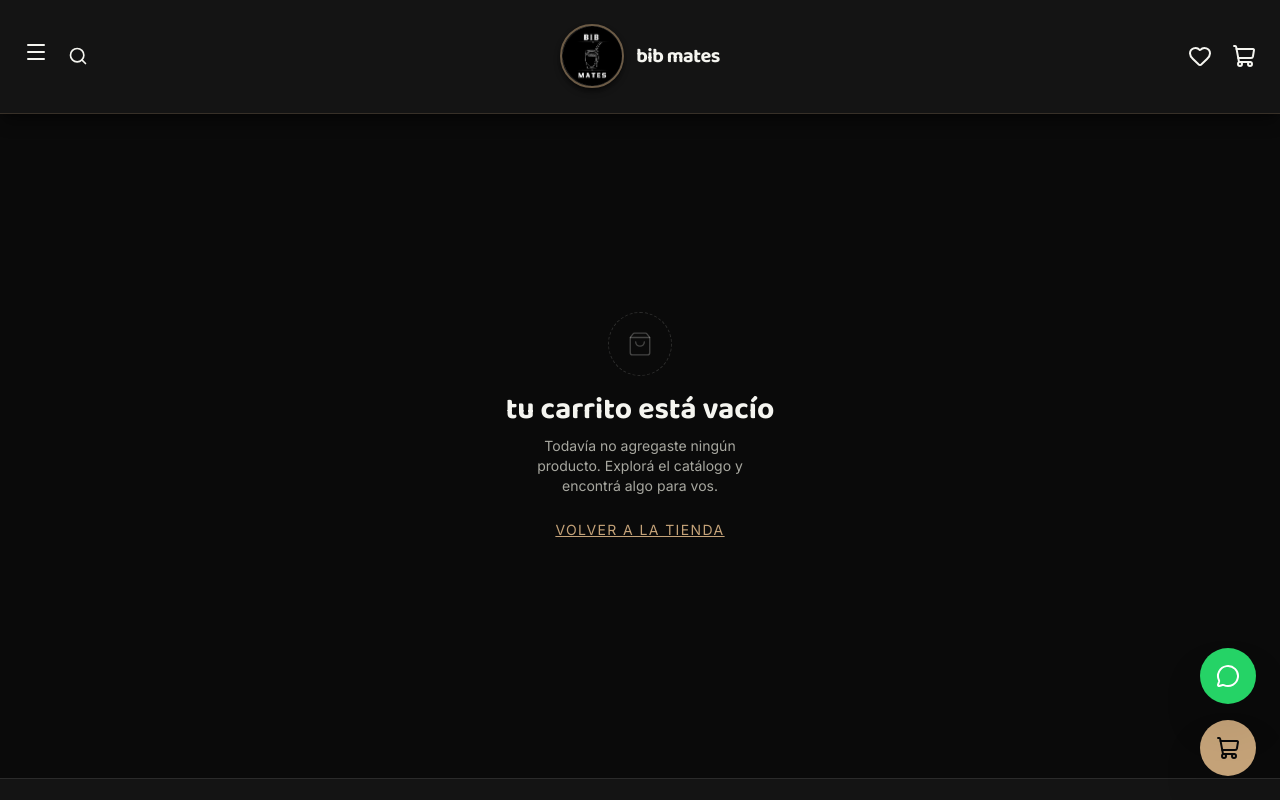
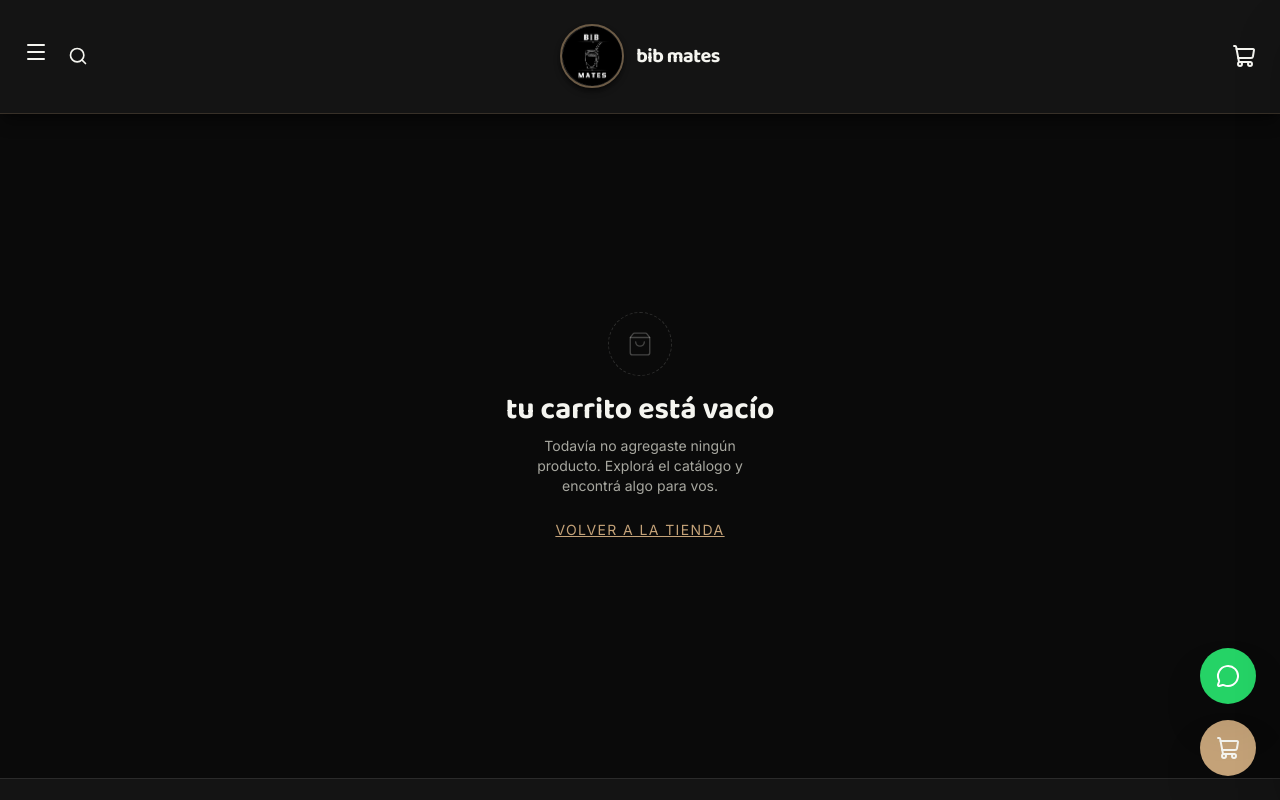
Before and after one commit to Daaneri/bib-mates-frontend, a React (Vite) app: page /cart in a window 1280 px wide. Shown: the top 800 px of the page. Built offline with nearby package versions, Linux system fonts and the light colour scheme.

Commit message:
Tu mensaje del commit

```diff
--- a/src/App.jsx
+++ b/src/App.jsx
@@ -1,4 +1,4 @@
-import { BrowserRouter as Router, Routes, Route, useLocation } from 'react-router-dom';
+import { BrowserRouter as Router, Routes, Route } from 'react-router-dom';
 import { MessageCircle } from 'lucide-react';
 import { CartProvider } from './context/CartContext';
 import { Toaster } from 'sonner';
@@ -15,43 +15,11 @@ import Opiniones from './components/Opiniones';
 import Footer from './components/Footer';
 import FloatingCart from './components/FloatingCart';
 import ProtectedRoute from './components/ProtectedRoute';
-import Favoritos from './components/Favoritos';
-import NotFound from './components/NotFound';
+import CartDrawer from './components/CartDrawer';
 
 // Componentes Administrativos
 import AdminDashboard from './pages/AdminDashboard';
 import Login from './pages/Login';
-
-function PublicRoutes() {
-  const location = useLocation();
-
-  return (
-    <div className="min-h-screen flex flex-col font-sans bg-bib-black text-bib-white selection:bg-bib-red selection:text-bib-black">
-      <Toaster position="bottom-right" richColors />
-      <Navbar />
-      <FloatingCart />
-
-      <a href={`https://wa.me/${siteConfig.whatsapp}`} target="_blank" rel="noopener noreferrer"
-        className="fixed bottom-24 right-6 z-50 bg-[#25D366] text-white p-4 rounded-full shadow-2xl hover:scale-110 transition-all duration-300">
-        <MessageCircle size={24} />
-      </a>
-
-      <main key={location.pathname} className="flex-grow animate-fade-in">
-        <Routes location={location}>
-          <Route path="/" element={<Home />} />
-          <Route path="/cart" element={<div className="p-8 max-w-4xl mx-auto min-h-[60vh] mt-10"><CartPage /></div>} />
-          <Route path="/producto/:id" element={<div className="p-8 max-w-6xl mx-auto min-h-[60vh] mt-10"><ProductDetail /></div>} />
-          <Route path="/about" element={<div className="p-8 max-w-4xl mx-auto min-h-[60vh] mt-10"><About /></div>} />
-          <Route path="/opiniones" element={<div className="p-8 max-w-4xl mx-auto min-h-[60vh] mt-10"><Opiniones /></div>} />
-          <Route path="/checkout/entrega" element={<CheckoutEntrega />} />
-          <Route path="/favoritos" element={<div className="p-8 max-w-4xl mx-auto min-h-[60vh] mt-10"><Favoritos /></div>} />
-          <Route path="*" element={<NotFound />} />
-        </Routes>
-      </main>
-      <Footer />
-    </div>
-  );
-}
 
 function App() {
   return (
@@ -67,7 +35,31 @@ function App() {
           } />
 
           {/* RUTAS PÚBLICAS */}
-          <Route path="*" element={<PublicRoutes />} />
+          <Route path="*" element={
+            <div className="min-h-screen flex flex-col font-sans bg-bib-black text-bib-white selection:bg-bib-red selection:text-bib-white">
+              <Toaster position="bottom-right" richColors />
+              <Navbar />
+              <FloatingCart />
+              <CartDrawer />
+
+              <a href={`https://wa.me/${siteConfig.whatsapp}`} target="_blank" rel="noopener noreferrer"
+                className="fixed bottom-24 right-6 z-50 bg-[#25D366] text-white p-4 rounded-full shadow-2xl hover:scale-110 transition-all duration-300">
+                <MessageCircle size={24} />
+              </a>
+
+              <main className="flex-grow">
+                <Routes>
+                  <Route path="/" element={<Home />} />
+                  <Route path="/cart" element={<div className="p-8 max-w-4xl mx-auto min-h-[60vh] mt-10"><CartPage /></div>} />
+                  <Route path="/producto/:id" element={<div className="p-8 max-w-6xl mx-auto min-h-[60vh] mt-10"><ProductDetail /></div>} />
+                  <Route path="/about" element={<div className="p-8 max-w-4xl mx-auto min-h-[60vh] mt-10"><About /></div>} />
+                  <Route path="/opiniones" element={<div className="p-8 max-w-4xl mx-auto min-h-[60vh] mt-10"><Opiniones /></div>} />
+                  <Route path="/checkout/entrega" element={<CheckoutEntrega />} />
+                </Routes>
+              </main>
+              <Footer />
+            </div>
+          } />
         </Routes>
       </Router>
     </CartProvider>
--- /dev/null
+++ b/src/components/CartDrawer.jsx
@@ -0,0 +1,120 @@
+import { useEffect } from 'react';
+import { Link } from 'react-router-dom';
+import { X, Minus, Plus, Trash2, ShoppingBag } from 'lucide-react';
+import { useCart } from '../context/CartContext';
+
+export default function CartDrawer() {
+  const { cart, removeFromCart, updateQuantity, isDrawerOpen, closeDrawer } = useCart();
+  const total = cart.reduce((acc, item) => acc + item.price * item.quantity, 0);
+
+  // Bloquea el scroll del fondo mientras el drawer está abierto
+  useEffect(() => {
+    document.body.style.overflow = isDrawerOpen ? 'hidden' : '';
+    return () => {
+      document.body.style.overflow = '';
+    };
+  }, [isDrawerOpen]);
+
+  // Cierra con la tecla Escape
+  useEffect(() => {
+    function handleKeyDown(e) {
+      if (e.key === 'Escape') closeDrawer();
+    }
+    window.addEventListener('keydown', handleKeyDown);
+    return () => window.removeEventListener('keydown', handleKeyDown);
+  }, [closeDrawer]);
+
+  return (
+    <>
+      {/* Overlay oscuro de fondo */}
+      <div
+        onClick={closeDrawer}
+        aria-hidden="true"
+        className={`fixed inset-0 bg-black/60 z-[60] transition-opacity duration-300 ${
+          isDrawerOpen ? 'opacity-100 pointer-events-auto' : 'opacity-0 pointer-events-none'
+        }`}
+      />
+
+      {/* Panel lateral */}
+      <div
+        role="dialog"
+        aria-modal="true"
+        aria-label="Carrito de compras"
+        className={`fixed top-0 right-0 h-full w-full sm:w-[420px] bg-bib-dark z-[70] shadow-2xl flex flex-col transition-transform duration-300 ease-in-out ${
+          isDrawerOpen ? 'translate-x-0' : 'translate-x-full'
+        }`}
+      >
+        <div className="flex items-center justify-between p-5 sm:p-6 border-b border-bib-white/10 shrink-0">
+          <h2 className="text-sm font-medium text-bib-white uppercase tracking-widest">
+            Tu carrito {cart.length > 0 && `(${cart.reduce((a, i) => a + i.quantity, 0)})`}
+          </h2>
+          <button onClick={closeDrawer} className="text-bib-gray hover:text-bib-white transition-colors" aria-label="Cerrar carrito">
+            <X size={20} />
+          </button>
+        </div>
+
+        {cart.length === 0 ? (
+          <div className="flex-1 flex flex-col items-center justify-center gap-3 text-center px-6">
+            <ShoppingBag size={32} strokeWidth={1.25} className="text-bib-white/20" />
+            <p className="text-bib-gray text-sm">Tu carrito está vacío</p>
+            <button onClick={closeDrawer} className="text-bib-red hover:text-bib-white underline text-xs uppercase tracking-widest transition-colors">
+              Seguir viendo productos
+            </button>
+          </div>
+        ) : (
+          <>
+            <div className="flex-1 overflow-y-auto px-5 sm:px-6 py-4 space-y-4">
+              {cart.map((item) => (
+                <div key={item.id} className="flex gap-3 pb-4 border-b border-bib-white/10 last:border-0">
+                  <img src={item.image_url} alt={item.name} className="w-16 h-16 object-cover rounded shrink-0" />
+                  <div className="flex-1 min-w-0 flex flex-col justify-between gap-2">
+                    <div className="flex justify-between gap-2">
+                      <p className="text-sm text-bib-white truncate">{item.name}</p>
+                      <button onClick={() => removeFromCart(item.id)} className="text-bib-gray hover:text-bib-red transition-colors shrink-0" aria-label="Quitar del carrito">
+                        <Trash2 size={16} />
+                      </button>
+                    </div>
+                    <div className="flex items-center justify-between">
+                      <div className="flex items-center gap-1 bg-bib-black/40 rounded-full px-1">
+                        <button onClick={() => updateQuantity(item.id, -1)} className="p-1.5 hover:bg-bib-white/10 rounded-full text-bib-white transition-colors">
+                          <Minus size={14} />
+                        </button>
+                        <span className="text-sm text-bib-white w-5 text-center">{item.quantity}</span>
+                        <button onClick={() => updateQuantity(item.id, 1)} className="p-1.5 hover:bg-bib-white/10 rounded-full text-bib-white transition-colors">
+                          <Plus size={14} />
+                        </button>
+                      </div>
+                      <span className="text-sm font-medium text-bib-red">
+                        ${(item.price * item.quantity).toLocaleString('es-AR')}
+                      </span>
+                    </div>
+                  </div>
+                </div>
+              ))}
+            </div>
+
+            <div className="p-5 sm:p-6 border-t border-bib-white/10 space-y-3 shrink-0">
+              <div className="flex justify-between items-center text-base font-medium text-bib-white">
+                <span>Subtotal</span>
+                <span className="text-xl text-bib-red">${total.toLocaleString('es-AR')}</span>
+              </div>
+              <Link
+                to="/cart"
+                onClick={closeDrawer}
+                className="block w-full text-center bg-bib-red hover:bg-bib-white text-bib-white hover:text-bib-black font-medium tracking-widest rounded px-6 py-3.5 transition-all duration-300 text-sm uppercase hover:shadow-[0_0_25px_rgba(196,162,120,0.3)]"
+              >
+                Ver carrito completo
+              </Link>
+              <button
+                onClick={closeDrawer}
+                className="block w-full text-center text-bib-gray hover:text-bib-white text-xs uppercase tracking-widest transition-colors py-1"
+              >
+                Seguir comprando
+              </button>
+            </div>
+          </>
+        )}
+      </div>
+    </>
+  );
+}
--- a/src/components/FloatingCart.jsx
+++ b/src/components/FloatingCart.jsx
@@ -1,27 +1,46 @@
 import { useCart } from '../context/CartContext';
-import { Link } from 'react-router-dom';
 import { ShoppingCart } from 'lucide-react';
+import { useEffect, useRef, useState } from 'react';
 
 export default function FloatingCart() {
-  const { cart } = useCart();
-
+  const { cart, openDrawer } = useCart();
   const totalItems = cart.reduce((acc, item) => acc + (item.quantity || 1), 0);
 
+  const [bump, setBump] = useState(false);
+  const prevTotal = useRef(totalItems);
+
+  useEffect(() => {
+    if (totalItems > prevTotal.current) {
+      setBump(true);
+      const t = setTimeout(() => setBump(false), 400);
+      prevTotal.current = totalItems;
+      return () => clearTimeout(t);
+    }
+    prevTotal.current = totalItems;
+  }, [totalItems]);
+
   return (
-    <Link
-      to="/cart"
-      className="fixed bottom-6 right-4 sm:right-6 z-40 bg-bib-red text-bib-black p-3 sm:p-4 rounded-full shadow-2xl hover:scale-110 transition-all duration-300"
+    <button
+      onClick={openDrawer}
+      aria-label="Abrir carrito"
+      className={`fixed bottom-6 right-4 sm:right-6 z-40 bg-bib-red text-bib-white p-3 sm:p-4 rounded-full shadow-2xl hover:scale-110 transition-all duration-300 ${
+        bump ? 'scale-110' : ''
+      }`}
     >
       <div className="relative">
         <ShoppingCart size={20} className="sm:hidden" />
         <ShoppingCart size={24} className="hidden sm:block" />
 
         {totalItems > 0 && (
-          <span className="animate-fade-in absolute -top-2.5 -right-2.5 sm:-top-3 sm:-right-3 bg-bib-white text-bib-black text-[9px] sm:text-[10px] w-4 h-4 sm:w-5 sm:h-5 flex items-center justify-center rounded-full font-medium">
+          <span
+            className={`absolute -top-2.5 -right-2.5 sm:-top-3 sm:-right-3 bg-bib-white text-bib-black text-[9px] sm:text-[10px] w-4 h-4 sm:w-5 sm:h-5 flex items-center justify-center rounded-full font-medium transition-transform duration-300 ${
+              bump ? 'scale-125' : 'scale-100'
+            }`}
+          >
             {totalItems}
           </span>
         )}
       </div>
-    </Link>
+    </button>
   );
 }
--- a/src/components/Navbar.jsx
+++ b/src/components/Navbar.jsx
@@ -1,15 +1,13 @@
 import { useState } from 'react';
 import { Link } from 'react-router-dom';
-import { ShoppingCart, Menu, Search, X, ChevronDown, Heart } from 'lucide-react';
+import { ShoppingCart, Menu, Search, X, ChevronDown } from 'lucide-react';
 import { useCart } from '../context/CartContext';
-import { useWishlist } from '../hooks/useWishlist';
 import { siteConfig } from '../config/site';
 import { CATEGORIES, SUBCATEGORIES } from '../config/categories';
 import logo from '../assets/bib-mates-logo.png';
 
 export default function Navbar() {
-  const { cart } = useCart();
-  const { wishlist } = useWishlist();
+  const { cart, openDrawer } = useCart();
   const [menuOpen, setMenuOpen] = useState(false);
   const [categoriaAbierta, setCategoriaAbierta] = useState(null);
 
@@ -48,22 +46,14 @@ export default function Navbar() {
         </Link>
 
         <div className="flex items-center gap-4 sm:gap-5 flex-1 justify-end">
-          <Link to="/favoritos" className="relative shrink-0 text-bib-white hover:text-bib-red transition-all duration-300 hover:scale-110">
-            <Heart className="w-5 h-5 sm:w-6 sm:h-6" />
-            {wishlist.length > 0 && (
-              <span className="absolute -top-2.5 -right-2.5 sm:-top-3 sm:-right-3 bg-bib-red text-bib-black text-[9px] sm:text-[10px] font-bold w-4 h-4 sm:w-5 sm:h-5 flex items-center justify-center rounded-full">
-                {wishlist.length}
-              </span>
-            )}
-          </Link>
-          <Link to="/cart" className="relative group transition-all duration-300 hover:scale-110 active:scale-95 shrink-0 text-bib-white hover:text-bib-red">
+          <button onClick={openDrawer} className="relative group transition-all duration-300 hover:scale-110 active:scale-95 shrink-0 text-bib-white hover:text-bib-red" aria-label="Abrir carrito">
             <ShoppingCart className="w-5 h-5 sm:w-6 sm:h-6" />
             {cart.length > 0 && (
               <span className="absolute -top-2.5 -right-2.5 sm:-top-3 sm:-right-3 bg-bib-red text-bib-black text-[9px] sm:text-[10px] font-bold w-4 h-4 sm:w-5 sm:h-5 flex items-center justify-center rounded-full">
                 {cart.length}
               </span>
             )}
-          </Link>
+          </button>
         </div>
       </div>
 
@@ -77,7 +67,6 @@ export default function Navbar() {
             <Link to="/" onClick={cerrarMenu} className="hover:text-bib-red hover:translate-x-1 transition-all duration-300 w-fit">Inicio</Link>
             <Link to="/about" onClick={cerrarMenu} className="hover:text-bib-red hover:translate-x-1 transition-all duration-300 w-fit">Nosotros</Link>
             <Link to="/opiniones" onClick={cerrarMenu} className="hover:text-bib-red hover:translate-x-1 transition-all duration-300 w-fit">Opiniones</Link>
-            <Link to="/favoritos" onClick={cerrarMenu} className="hover:text-bib-red hover:translate-x-1 transition-all duration-300 w-fit">Favoritos</Link>
           </div>
 
           <div className="border-t border-bib-white/10 px-6 py-4">
--- a/src/components/ProductDetail.jsx
+++ b/src/components/ProductDetail.jsx
@@ -2,7 +2,7 @@ import { useParams, Link } from 'react-router-dom';
 import { useEffect, useState } from 'react';
 import { supabase } from '../supabaseClient';
 import { useCart } from '../context/CartContext';
-import { MessageCircle, ShoppingCart, ArrowLeft, Sparkles, Check } from 'lucide-react';
+import { MessageCircle, ShoppingCart, ArrowLeft, Sparkles } from 'lucide-react';
 import { siteConfig } from '../config/site';
 import FadeIn from './FadeIn';
 import SeoHead from './SeoHead';
@@ -46,10 +46,9 @@ export default function ProductDetail() {
   const [selectedImage, setSelectedImage] = useState(null);
   const [agregarCaja, setAgregarCaja] = useState(false);
   const [cajaPresentacion, setCajaPresentacion] = useState(null);
-  const [showToast, setShowToast] = useState(false);
   const [showStickyBar, setShowStickyBar] = useState(false);
   const [relacionados, setRelacionados] = useState([]);
-  const { addToCart } = useCart();
+  const { addToCart, openDrawer } = useCart();
 
   useEffect(() => {
     async function fetchProduct() {
@@ -101,8 +100,7 @@ export default function ProductDetail() {
   function handleAgregarCarrito() {
     addToCart(product);
     if (agregarCaja && cajaPresentacion) addToCart(cajaPresentacion);
-    setShowToast(true);
-    setTimeout(() => setShowToast(false), 2500);
+    openDrawer();
   }
 
   const extraImages = Array.isArray(product.image_urls) ? product.image_urls : [];
@@ -256,15 +254,6 @@ export default function ProductDetail() {
       )}
 
       <div
-        className={`fixed bottom-6 left-1/2 -translate-x-1/2 z-50 flex items-center gap-2 bg-bib-red text-bib-black px-5 py-3 rounded-full font-bold text-sm shadow-lg transition-all duration-300 ${
-          showToast ? 'opacity-100 translate-y-0' : 'opacity-0 translate-y-4 pointer-events-none'
-        }`}
-      >
-        <Check size={16} strokeWidth={3} />
-        Agregado al carrito
-      </div>
-
-      <div
         className={`md:hidden fixed bottom-0 left-0 right-0 z-40 bg-bib-black/95 backdrop-blur-md border-t border-bib-white/10 p-3 flex items-center gap-3 transition-transform duration-300 ${
           showStickyBar ? 'translate-y-0' : 'translate-y-full'
         }`}
--- a/src/context/CartContext.jsx
+++ b/src/context/CartContext.jsx
@@ -9,6 +9,9 @@ export function CartProvider({ children }) {
     const savedCart = localStorage.getItem(CART_STORAGE_KEY);
     return savedCart ? JSON.parse(savedCart) : [];
   });
+
+  // Estado del carrito lateral (drawer): abierto/cerrado
+  const [isDrawerOpen, setIsDrawerOpen] = useState(false);
 
   useEffect(() => {
     localStorage.setItem(CART_STORAGE_KEY, JSON.stringify(cart));
@@ -40,8 +43,23 @@ export function CartProvider({ children }) {
     );
   };
 
+  const openDrawer = () => setIsDrawerOpen(true);
+  const closeDrawer = () => setIsDrawerOpen(false);
+  const toggleDrawer = () => setIsDrawerOpen((prev) => !prev);
+
   return (
-    <CartContext.Provider value={{ cart, addToCart, removeFromCart, updateQuantity }}>
+    <CartContext.Provider
+      value={{
+        cart,
+        addToCart,
+        removeFromCart,
+        updateQuantity,
+        isDrawerOpen,
+        openDrawer,
+        closeDrawer,
+        toggleDrawer,
+      }}
+    >
       {children}
     </CartContext.Provider>
   );
```
